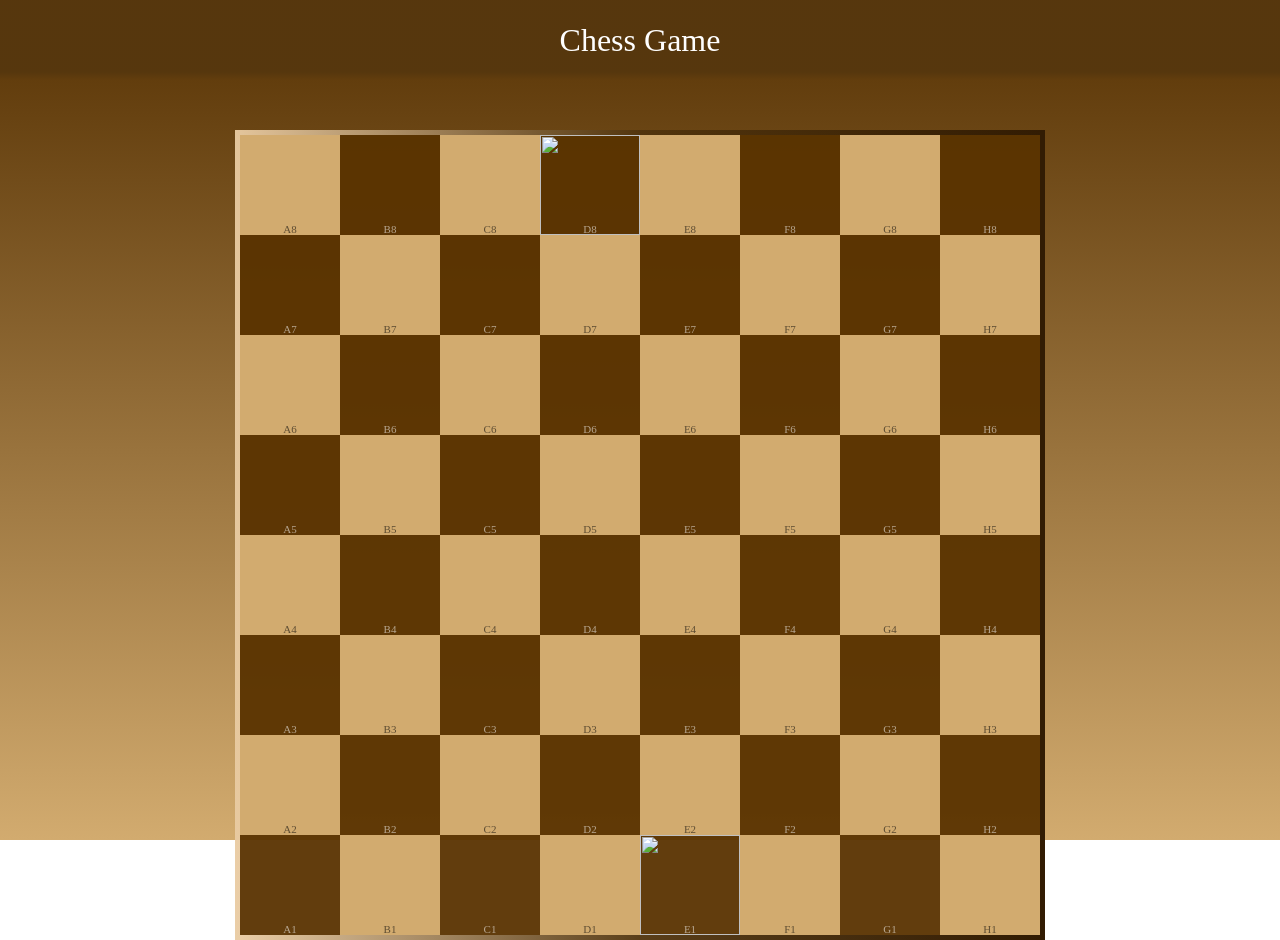
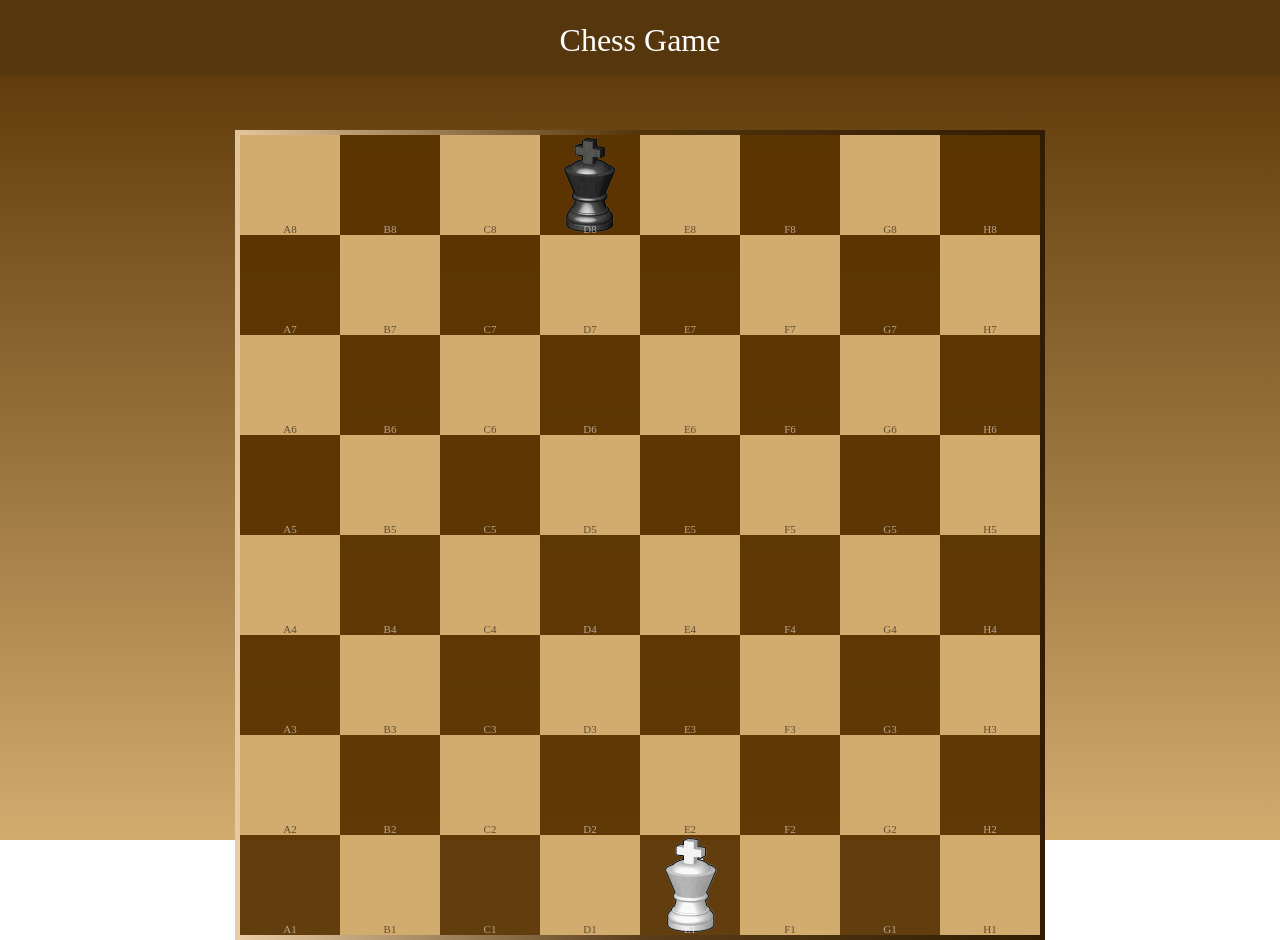
Before and after one commit to lucas9121/Chess, a plain HTML site: page index.html in a window 1280 px wide. Drawn offline with Linux system fonts and the light colour scheme.

Commit message:
adding king pieces

```diff
--- a/index.html
+++ b/index.html
@@ -16,7 +16,7 @@
             <div class="square" id="B8"></div>
             <div class="square" id="C8"></div>
             <div class="square" id="D8">
-                <img src="./images/King (white) piece.png" class="king" id="p2King" alt="">
+                <img src="./images/King (blk).png" class="king" id="p2King" alt="">
             </div>
             <div class="square" id="E8"></div>
             <div class="square" id="F8"></div>
@@ -75,7 +75,7 @@
             <div class="square" id="C1"></div>
             <div class="square" id="D1"></div>
             <div class="square occupied" id="E1">
-                <img src="./images/King (white) piece.png" id="p1King" alt="">
+                <img src="./images/King (Wht).png" id="p1King" alt="">
             </div>
             <div class="square" id="F1"></div>
             <div class="square" id="G1"></div>
```
